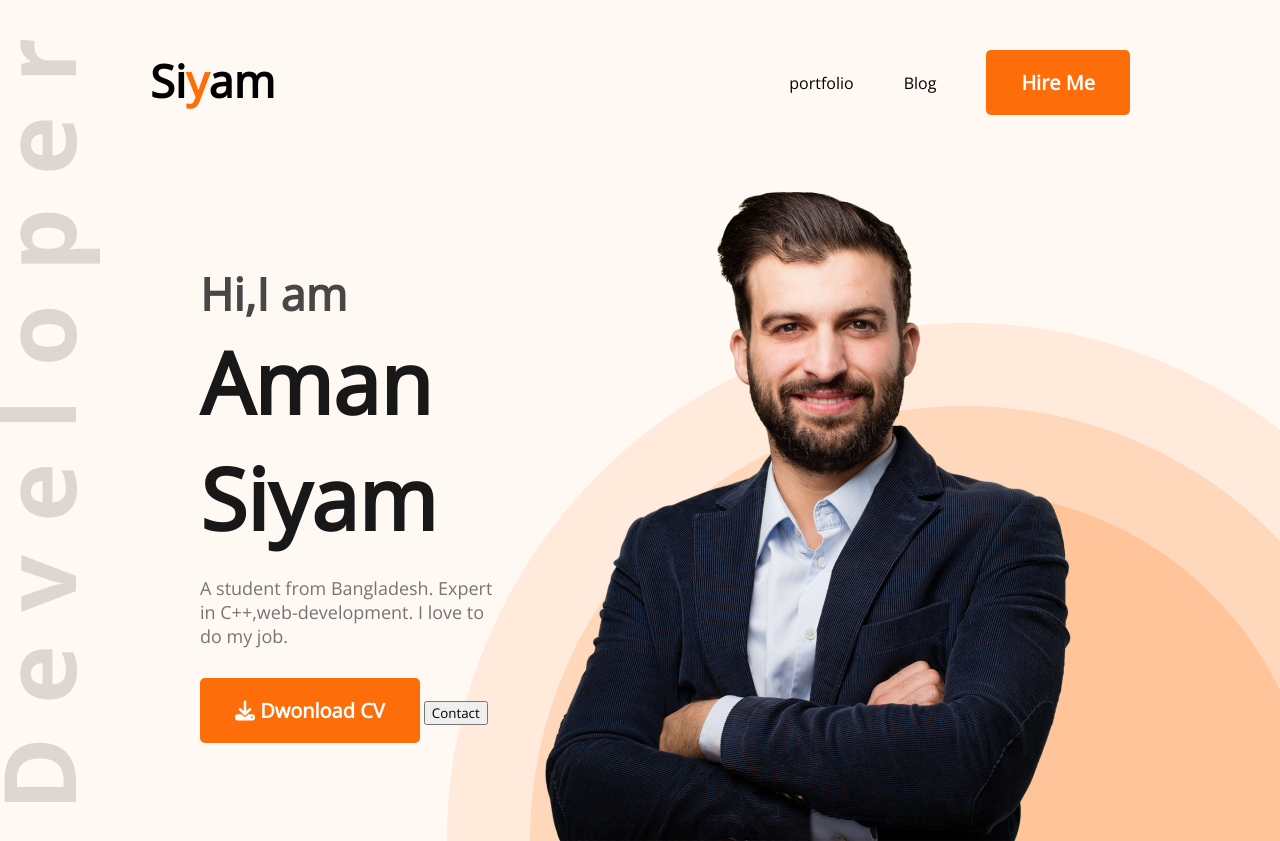
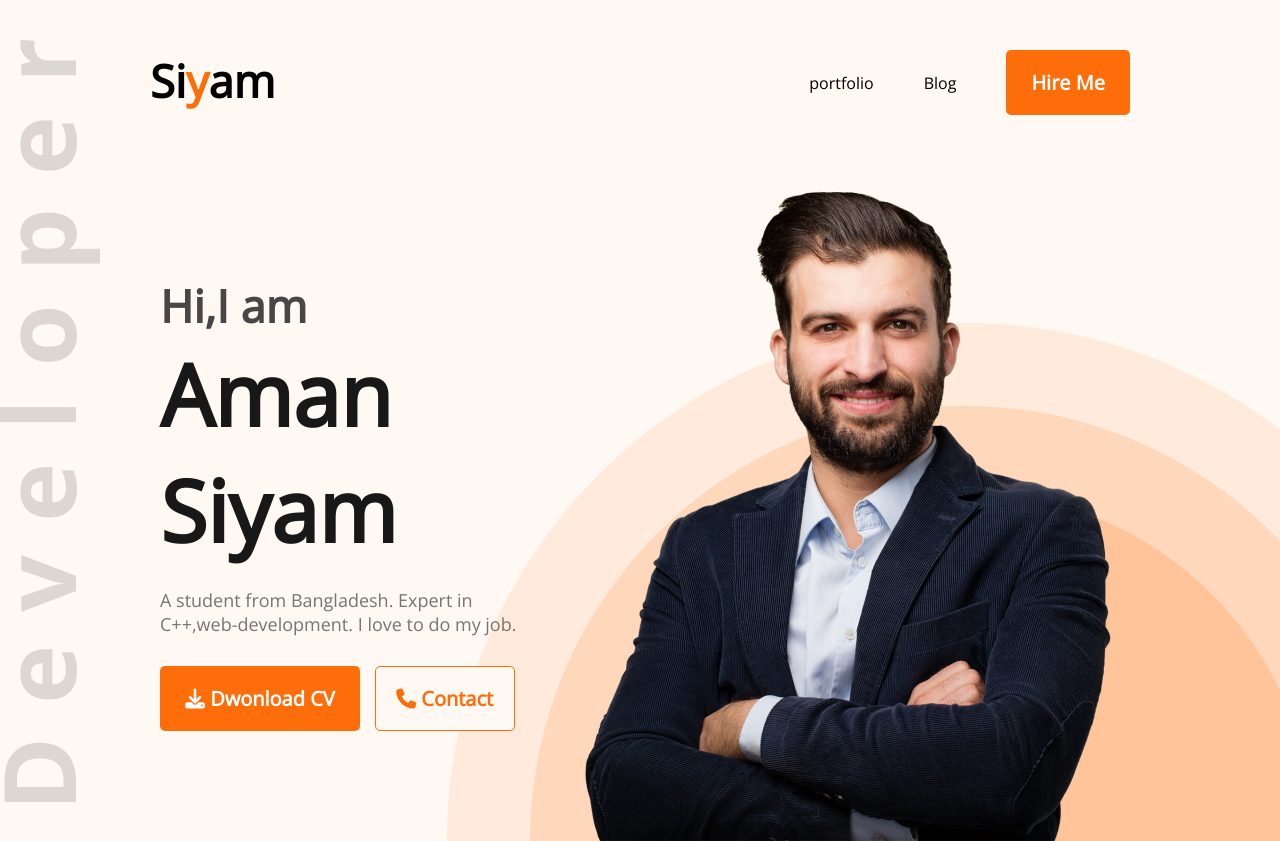
Before and after one commit to SIYAM1809/developer-portfolio, a plain HTML site: page index.html in a window 1280 px wide. Shown: the top 841 px of the page. Drawn offline with nearby package versions, Linux system fonts and the light colour scheme.

Commit message:
contact add

```diff
--- a/CSS style/portfolio.css
+++ b/CSS style/portfolio.css
@@ -23,7 +23,7 @@ nav {
     color: #FFFFFF;
     border: 0;
     border-radius: 5PX;
-    padding: 18px 35px;
+    padding: 18px 25px;
     font-size: 20px;
     font-weight: 700;
     background-color: #FD6E0A;
@@ -51,9 +51,23 @@ nav li {
 
 /* banner styles */
 .banner {
-    margin: 0 200px;
+    margin: 0 160px;
     display: flex;
     align-items: center;
+}
+.Btn{
+    display: flex;
+    gap: 15px;
+}
+.btnC{
+    width: 140px;
+    color: #FD6E0A;
+    text-align: center;
+    font-size: 20px;
+    font-weight: 700;
+    background: #FFF8F3;
+    border-radius: 5px;
+            border: 1px solid #FD6E0A;
 }
 
 .banner-title {
--- a/index.html
+++ b/index.html
@@ -33,8 +33,11 @@
                     Expert in C++,web-development.
                     I love to do my job.
                 </p>
-                <button class="btn-primary"><i class="fa-solid fa-download"></i> Dwonload CV</button>
-                <button>Contact</button>
+                <div class="Btn">
+                    <button class="btn-primary"><i class="fa-solid fa-download"></i> Dwonload CV</button>
+                <button class="btnC"><i class="fa-solid fa-phone"></i> Contact</button>
+                </div>
+
             </div>
             <img src="images/hardy.png" alt="">
 
```
